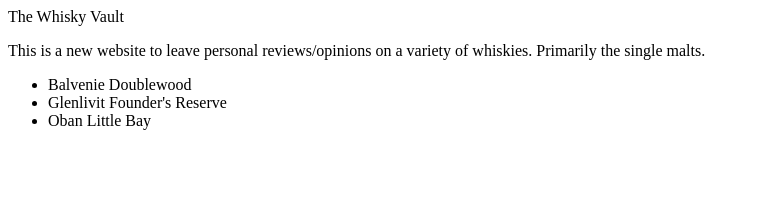
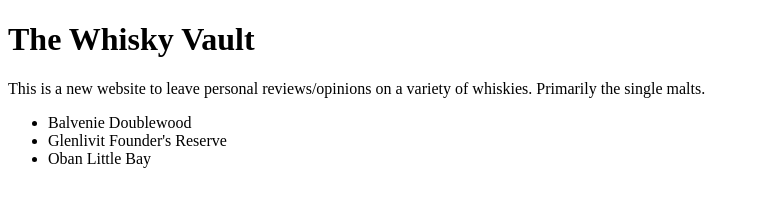
Before and after one commit to BNorth93/ModernJavascriptB.S, a plain HTML site: page details.html in a window 1280 px wide. Shown: the whole page, without its empty margins (0-760 px from the left). Drawn offline with Linux system fonts and the light colour scheme.

Commit message:
Update details.html

```diff
--- a/details.html
+++ b/details.html
@@ -7,7 +7,7 @@
 </head>
 <body>
 <main>
-<header> The Whisky Vault </header>
+<h1> The Whisky Vault </h1>
 <p> This is a new website to leave personal reviews/opinions on a variety of whiskies. Primarily the single malts.</p>
   <ul>
   <li> Balvenie Doublewood</li>
```
